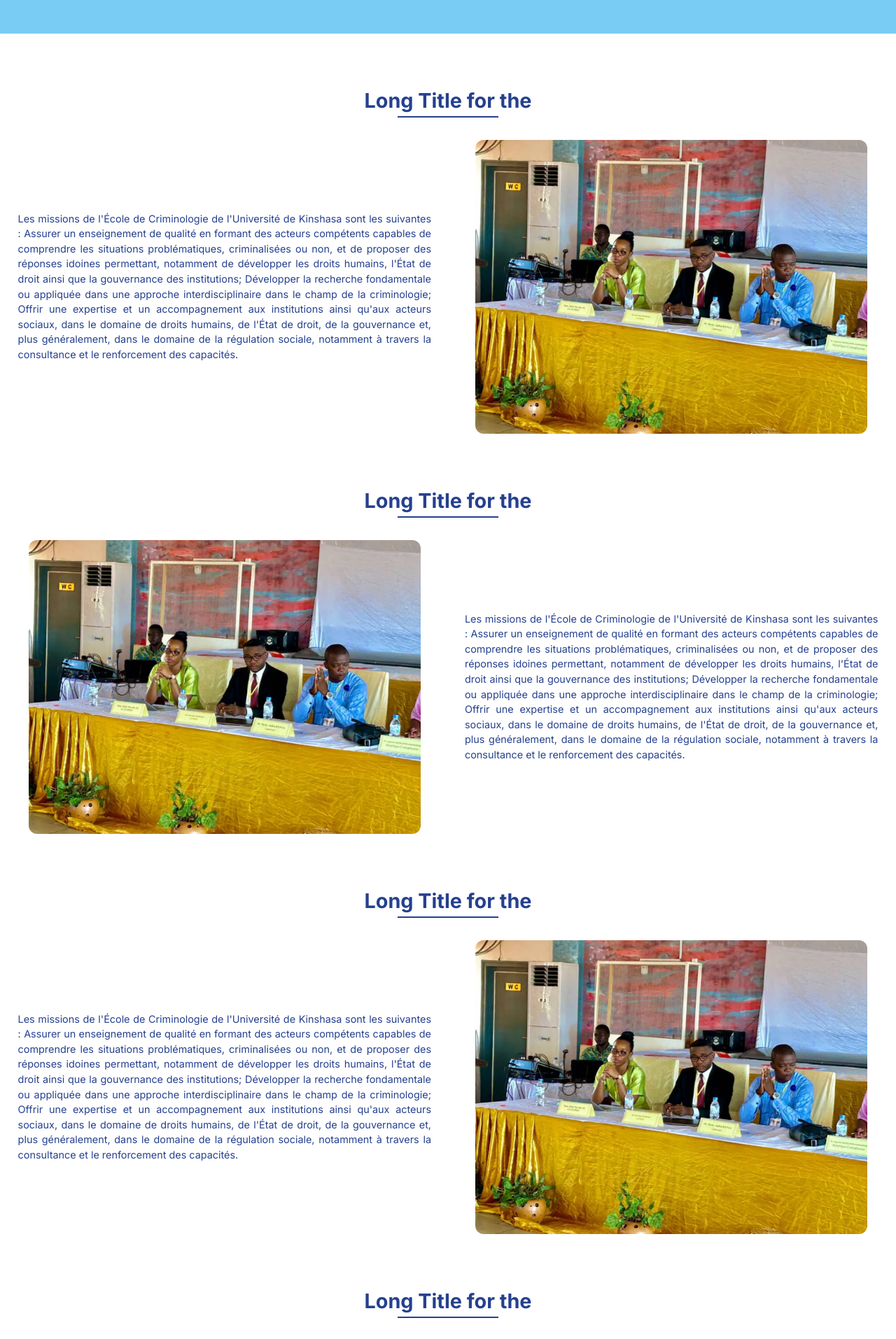
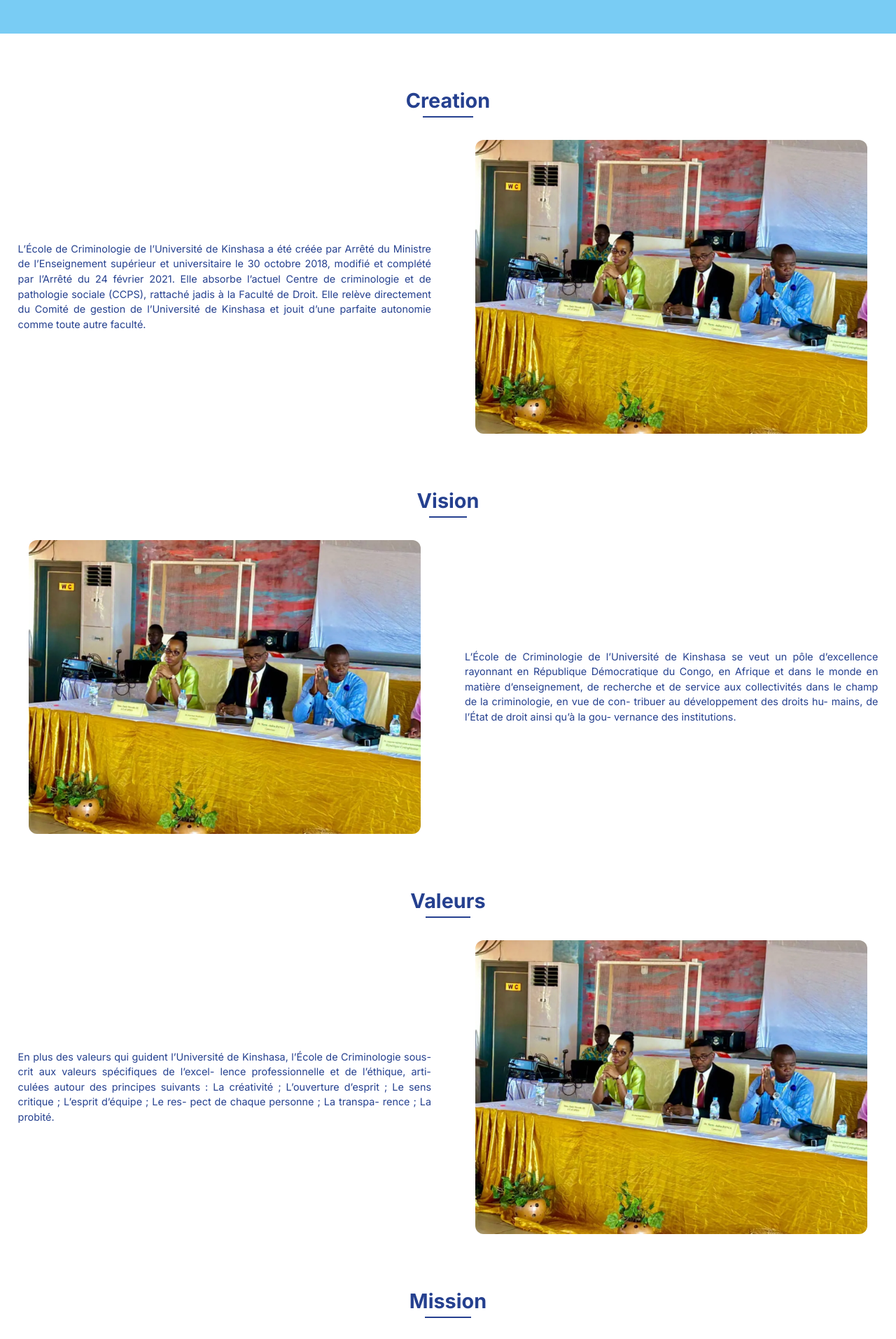
Before and after one commit to rohan031/ecrimino, a Next.js app: page /ccps/about-us in a window 1280 px wide. Shown: the part 520-2434 px from the top of the page at 70% size. Built offline with nearby package versions, Linux system fonts and the light colour scheme; no server answers.

Commit message:
add ccps aboutus

```diff
--- a/src/data/about-us/data.js
+++ b/src/data/about-us/data.js
@@ -1,28 +1,28 @@
 export const ccps = [
 	{
-		heading: "Long Title for the",
-		text: "Les missions de l'École de Criminologie de l'Université de Kinshasa sont les suivantes : Assurer un enseignement de qualité en formant des acteurs compétents capables de comprendre les situations problématiques, criminalisées ou non, et de proposer des réponses idoines permettant, notamment de développer les droits humains, l'État de droit ainsi que la gouvernance des institutions; Développer la recherche fondamentale ou appliquée dans une approche interdisciplinaire dans le champ de la criminologie; Offrir une expertise et un accompagnement aux institutions ainsi qu'aux acteurs sociaux, dans le domaine de droits humains, de l'État de droit, de la gouvernance et, plus généralement, dans le domaine de la régulation sociale, notamment à travers la consultance et le renforcement des capacités.",
+		heading: "Creation",
+		text: "L’École de Criminologie de l’Université de Kinshasa a été créée par Arrêté du Ministre de l’Enseignement supérieur et universitaire le 30 octobre 2018, modifié et complété par l’Arrêté du 24 février 2021. Elle absorbe l’actuel Centre de criminologie et de pathologie sociale (CCPS), rattaché jadis à la Faculté de Droit. Elle relève directement du Comité de gestion de l’Université de Kinshasa et jouit d’une parfaite autonomie comme toute autre faculté.",
 		image: "/about-us/about-us.WebP",
 		id: "one",
 	},
 
 	{
-		heading: "Long Title for the",
-		text: "Les missions de l'École de Criminologie de l'Université de Kinshasa sont les suivantes : Assurer un enseignement de qualité en formant des acteurs compétents capables de comprendre les situations problématiques, criminalisées ou non, et de proposer des réponses idoines permettant, notamment de développer les droits humains, l'État de droit ainsi que la gouvernance des institutions; Développer la recherche fondamentale ou appliquée dans une approche interdisciplinaire dans le champ de la criminologie; Offrir une expertise et un accompagnement aux institutions ainsi qu'aux acteurs sociaux, dans le domaine de droits humains, de l'État de droit, de la gouvernance et, plus généralement, dans le domaine de la régulation sociale, notamment à travers la consultance et le renforcement des capacités.",
+		heading: "Vision",
+		text: "L’École de Criminologie de l’Université de Kinshasa se veut un pôle d’excellence rayonnant en République Démocratique du Congo, en Afrique et dans le monde en matière d’enseignement, de recherche et de service aux collectivités dans le champ de la criminologie, en vue de con- tribuer au développement des droits hu- mains, de l’État de droit ainsi qu’à la gou- vernance des institutions.",
 		image: "/about-us/about-us.WebP",
 		id: "two",
 	},
 
 	{
-		heading: "Long Title for the",
-		text: "Les missions de l'École de Criminologie de l'Université de Kinshasa sont les suivantes : Assurer un enseignement de qualité en formant des acteurs compétents capables de comprendre les situations problématiques, criminalisées ou non, et de proposer des réponses idoines permettant, notamment de développer les droits humains, l'État de droit ainsi que la gouvernance des institutions; Développer la recherche fondamentale ou appliquée dans une approche interdisciplinaire dans le champ de la criminologie; Offrir une expertise et un accompagnement aux institutions ainsi qu'aux acteurs sociaux, dans le domaine de droits humains, de l'État de droit, de la gouvernance et, plus généralement, dans le domaine de la régulation sociale, notamment à travers la consultance et le renforcement des capacités.",
+		heading: "Valeurs",
+		text: "En plus des valeurs qui guident l’Université de Kinshasa, l’École de Criminologie sous- crit aux valeurs spécifiques de l’excel- lence professionnelle et de l’éthique, arti- culées autour des principes suivants : La créativité ; L’ouverture d’esprit ; Le sens critique ; L’esprit d’équipe ; Le res- pect de chaque personne ; La transpa- rence ; La probité.",
 		image: "/about-us/about-us.WebP",
 		id: "three",
 	},
 
 	{
-		heading: "Long Title for the",
-		text: "Les missions de l'École de Criminologie de l'Université de Kinshasa sont les suivantes : Assurer un enseignement de qualité en formant des acteurs compétents capables de comprendre les situations problématiques, criminalisées ou non, et de proposer des réponses idoines permettant, notamment de développer les droits humains, l'État de droit ainsi que la gouvernance des institutions; Développer la recherche fondamentale ou appliquée dans une approche interdisciplinaire dans le champ de la criminologie; Offrir une expertise et un accompagnement aux institutions ainsi qu'aux acteurs sociaux, dans le domaine de droits humains, de l'État de droit, de la gouvernance et, plus généralement, dans le domaine de la régulation sociale, notamment à travers la consultance et le renforcement des capacités.",
+		heading: "Mission",
+		text: "Les missions de l’École de Criminologie de l’Université de Kinshasa sont les suivantes : Assurer un enseignement de qualité en formant des acteurs compétents capables « suite en page 5» Echos du CCPS, 7 Septembre 2023, p. 4 Education/ESU de comprendre les situations problé- matiques, criminalisées ou non, et de proposer des réponses idoines permet- tant, notamment de développer les droits humains, l’État de droit ainsi que la gouvernance des institutions ; Déve- lopper la recherche fondamentale ou appliquée dans une approche interdis- ciplinaire dans le champ de la crimino- logie ; Offrir une expertise et un ac- compagnement aux institutions ainsi qu’aux acteurs sociaux, dans le do- maine de droits humains, de l’État de droit, de la gouvernance et, plus géné- ralement, dans le domaine de la régu- lation sociale, notamment à travers la consultance et le renforcement des ca- pacités.",
 		image: "/about-us/about-us.WebP",
 		id: "four",
 	},
--- a/src/data/home/data.js
+++ b/src/data/home/data.js
@@ -15,13 +15,13 @@
 
 	{
 		heading: "MISSION",
-		text: "Les missions de l'École de Criminologie de l'Université de Kinshasa sont les suivantes : Assurer un enseignement de qualité en formant des acteurs compétents capables de comprendre les situations problématiques, criminalisées ou non, et de proposer des réponses idoines permettant, notamment de développer les droits humains, l'État de droit ainsi que la gouvernance des institutions; Développer la recherche fondamentale ou appliquée dans une approche interdisciplinaire dans le champ de la criminologie; Offrir une expertise et un accompagnement aux institutions ainsi qu'aux acteurs sociaux, dans le domaine de droits humains, de l'État de droit, de la gouvernance et, plus généralement, dans le domaine de la régulation sociale, notamment à travers la consultance et le renforcement des capacités.",
+		text: "Les missions de l'École de Criminologie de l'Université de Kinshasa sont les suivantes : Assurer un enseignement de qualité en formant des acteurs compétents capables de comprendre les situations problématiques, criminalisées ou non, et de proposer des réponses idoines permettant",
 		image: "/banner/banner3.WebP",
 	},
 
 	{
 		heading: "VISION",
-		text: "L'École de Criminologie de l'Université de Kinshasa se veut un pôle d'excellence rayonnant en République Démocratique du Congo, en Afrique et dans le monde en matière d'enseignement, de recherche et de service aux collectivités dans le champ de la criminologie, en vue de contribuer au développement des droits humains, de l'État de droit ainsi qu'à la gouvernance des institutions.",
+		text: "L'École de Criminologie de l'Université de Kinshasa se veut un pôle d'excellence rayonnant en République Démocratique du Congo, en Afrique et dans le monde en matière d'enseignement, de recherche et de service aux collectivités dans le champ de la criminologie, en vue de contribuer au développement des droits humains",
 		image: "/banner/banner4.WebP",
 	},
 ];
```
